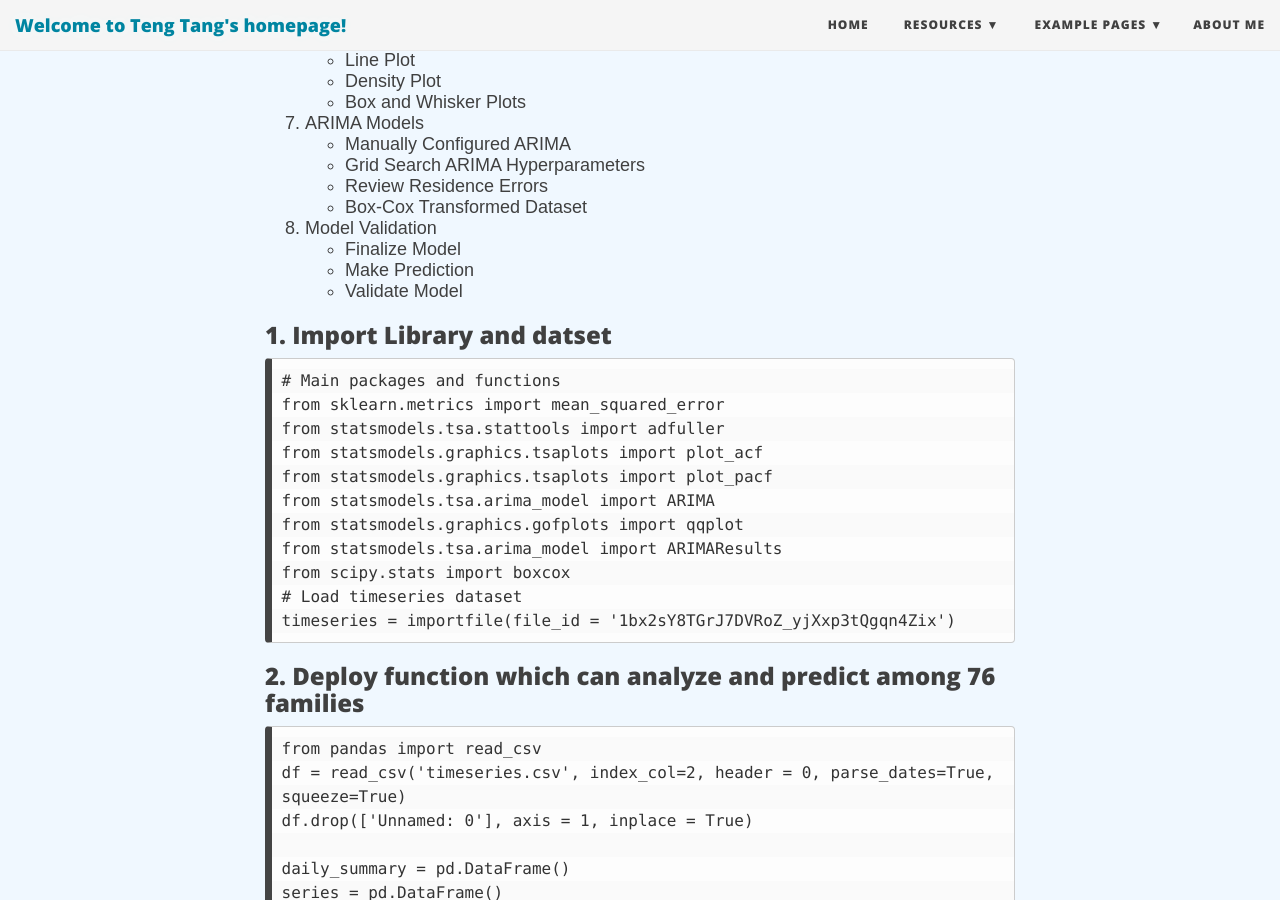
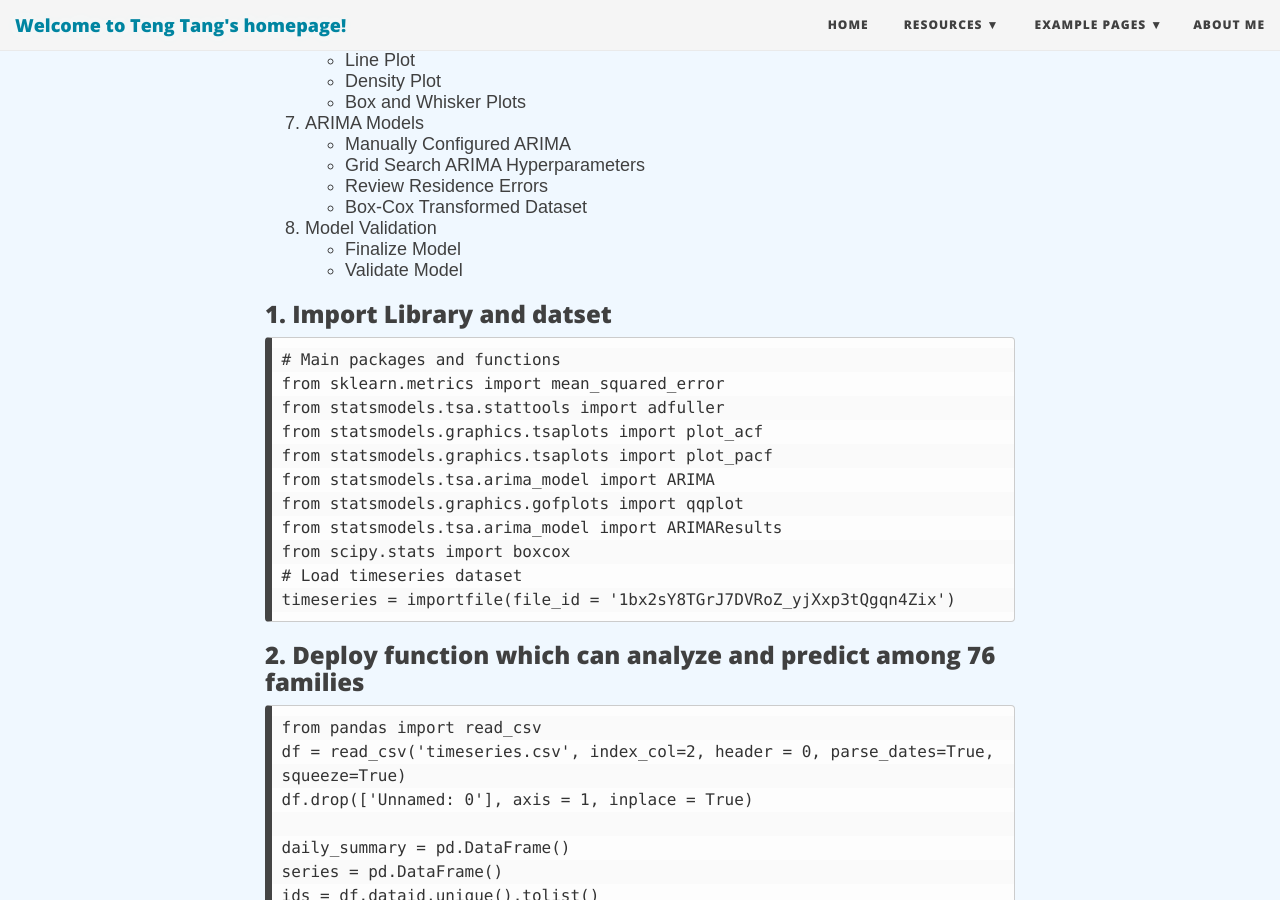
Before and after one commit to Monarch2018/ev_prediction, a Jekyll site: the page built from timeseries.md, in a window 1280 px wide and 900 px high, scrolled down 947 px. Built offline with Jekyll 4.4.1, drawn with Linux system fonts in a browser that asks for light colours; nearby versions of some CDN libraries.

Commit message:
Update timeseries.md

```diff
--- a/timeseries.md
+++ b/timeseries.md
@@ -39,7 +39,6 @@ bigimg: /img/pecanstreet.jpg
 - Box-Cox Transformed Dataset
 7. Model Validation
 - Finalize Model
-- Make Prediction
 - Validate Model
 
 ### 1. Import Library and datset
```
